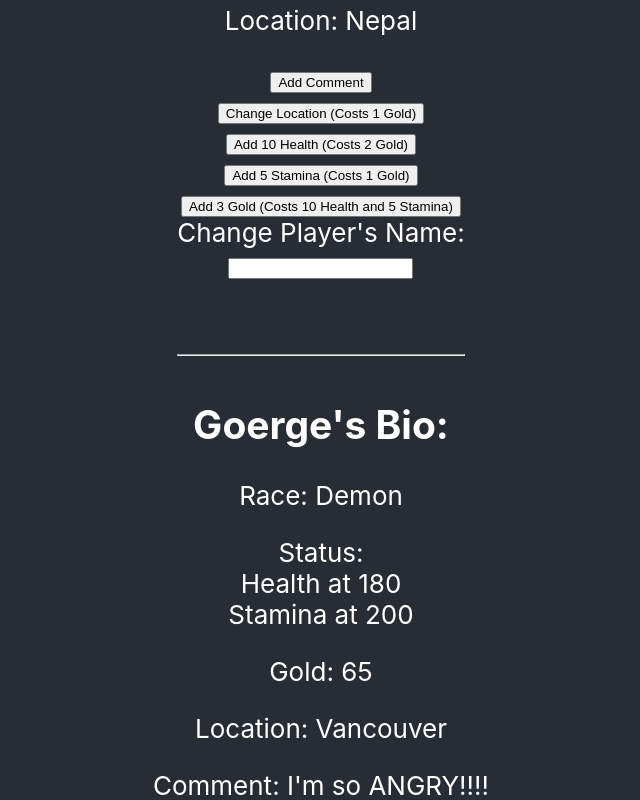
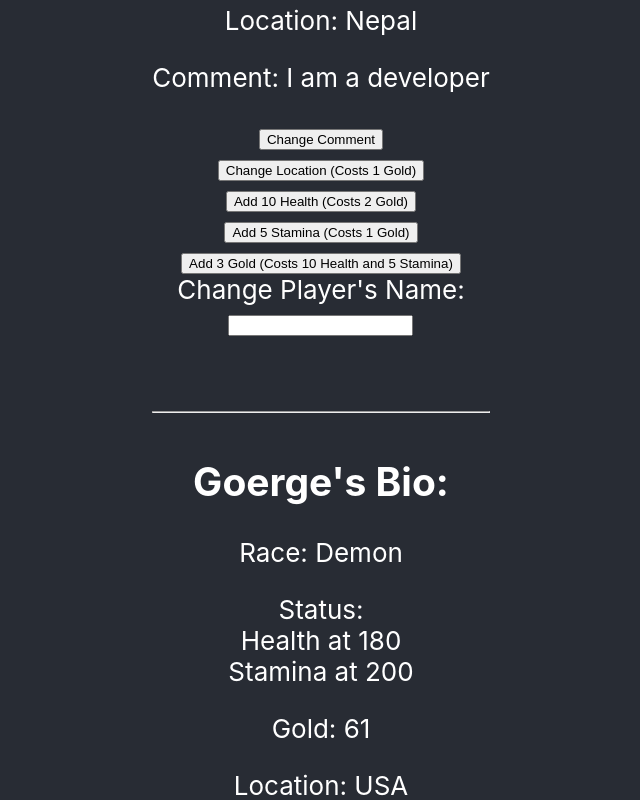
Before and after one commit to madhuneupane/hud-hooks-starter, a React (Create React App) app: page / in a window 1280 px wide. Shown: the part 380-1180 px from the top of the page, without its empty margins (319-959 px from the left). Built offline with nearby package versions, Linux system fonts and the light colour scheme; data requests are answered from the project's data file.

Commit message:
fix: minor bug fix

```diff
--- a/db.json
+++ b/db.json
@@ -4,10 +4,10 @@
       "name": "Madhu",
       "race": "Human",
       "status": "Full-Health",
-      "comment": "",
+      "comment": "I am a developer",
       "health": 315,
-      "stamina": 185,
-      "gold": 42,
+      "stamina": 190,
+      "gold": 39,
       "location": "Nepal",
       "id": 1
     },
@@ -18,8 +18,8 @@
       "comment": "I'm so ANGRY!!!!",
       "health": 180,
       "stamina": "200",
-      "gold": 65,
-      "location": "Vancouver",
+      "gold": 61,
+      "location": "USA",
       "id": 2
     },
     {
--- a/src/components/Character.js
+++ b/src/components/Character.js
@@ -41,7 +41,6 @@ const Character = (props) => {
   const fetchPlayer = async () => {
     const res = await fetch(`http://localhost:5000/players/${props.id}`);
     const data = await res.json();
-    console.log(data);
     return data;
   };
 
@@ -56,8 +55,10 @@ const Character = (props) => {
   const alterLocation = async (data) => {
     setLocation(data);
     let updatedPlayer = await fetchPlayer();
-    setGold(parseInt(gold) - 1);
-    updatedPlayer.gold = parseInt(updatedPlayer.gold) - 1;
+    if (updatedPlayer.location) {
+      setGold(parseInt(gold) - 1);
+      updatedPlayer.gold = parseInt(updatedPlayer.gold) - 1;
+    }
 
     updatedPlayer.location = data;
 
@@ -142,7 +143,6 @@ const Character = (props) => {
               let updatedPlayer = await fetchPlayer();
               updatedPlayer.health = parseInt(updatedPlayer.health) + 10;
               updatedPlayer.gold = parseInt(updatedPlayer.gold) - 2;
-              console.log(updatedPlayer);
               setHealth(parseInt(health) + 10);
               setGold(parseInt(gold) - 2);
 
```
